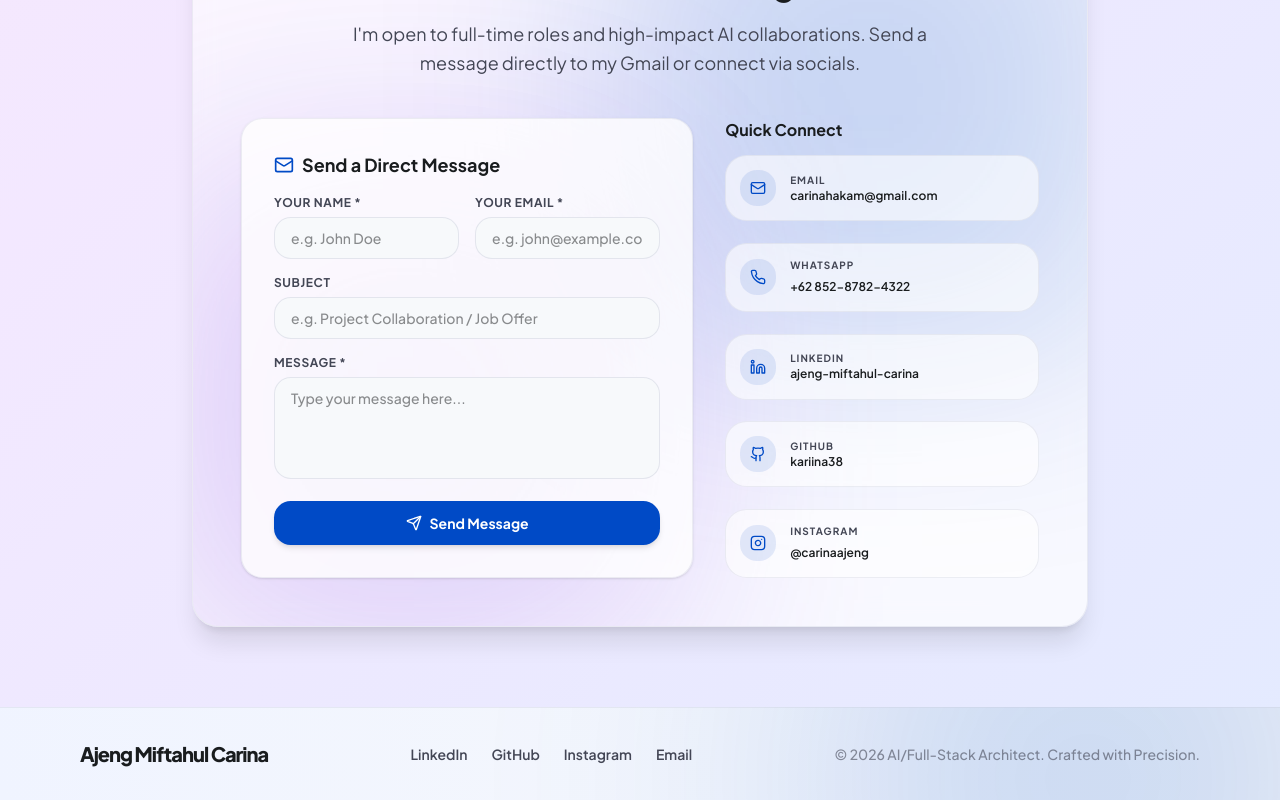
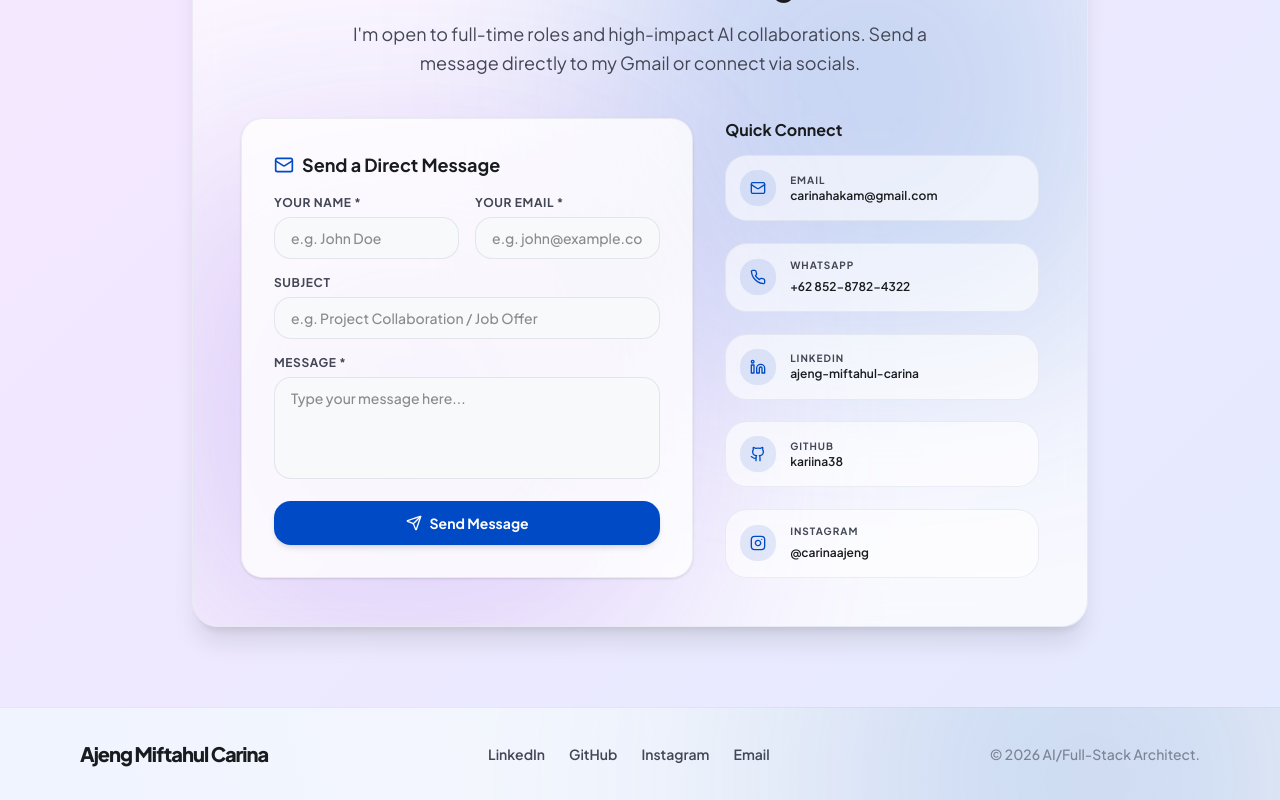
Before and after one commit to kariina38/Portofolio, a Next.js app: page / in a window 1280 px wide. Shown: the part 3908-4708 px from the top of the page. Built offline with nearby package versions, Linux system fonts and the light colour scheme; no server answers; the database is empty.

Commit message:
style: Remove 'Crafted with Precision' text from footer

```diff
--- a/src/components/footer.tsx
+++ b/src/components/footer.tsx
@@ -63,7 +63,7 @@ export default function Footer() {
           className="text-muted-foreground/60 text-sm font-medium mt-4 md:mt-0 text-center"
           variants={itemVariants}
         >
-          © {new Date().getFullYear()} AI/Full-Stack Architect. Crafted with Precision.
+          © {new Date().getFullYear()} AI/Full-Stack Architect.
         </motion.div>
       </motion.div>
     </footer>
```
